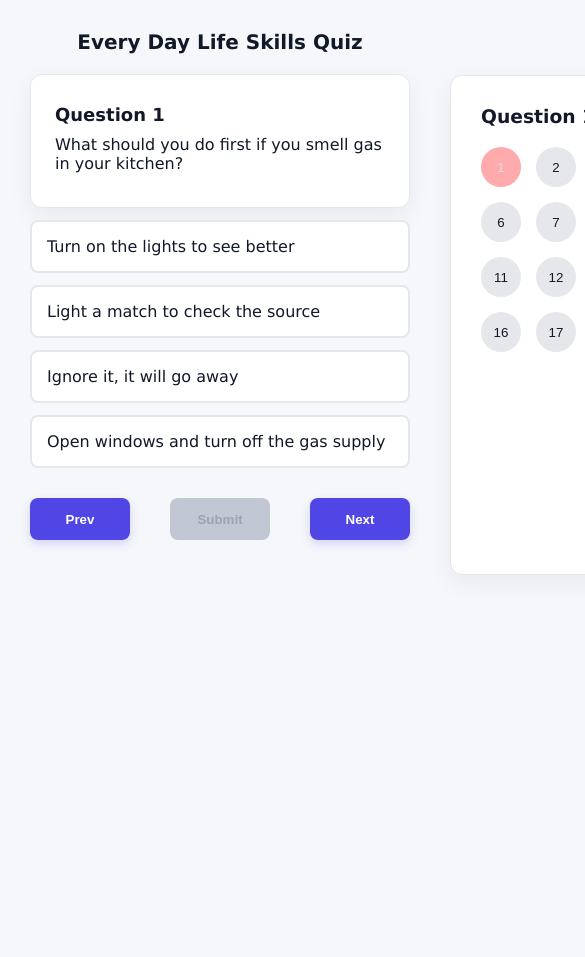
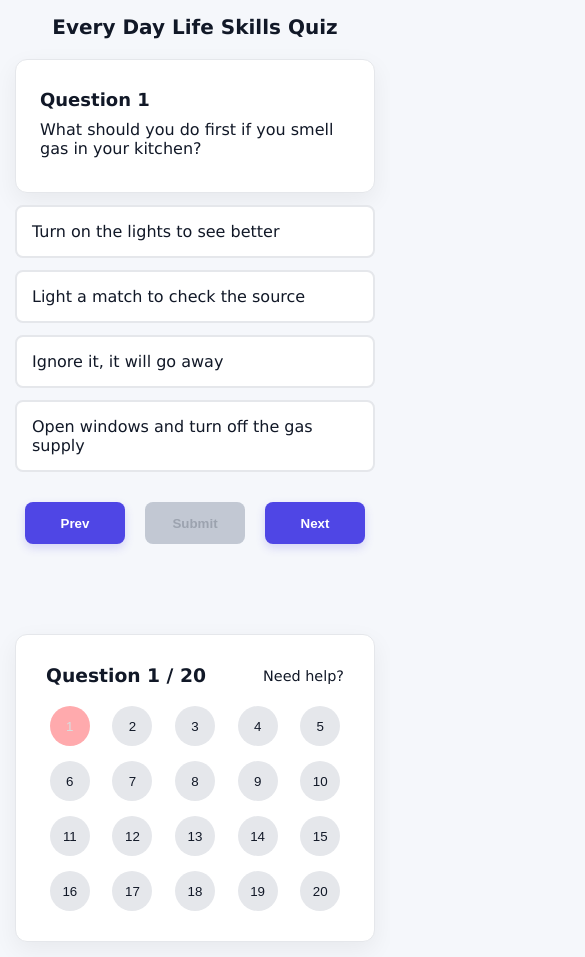
Before and after one commit to duku79edea/Quiz-app, a React (Vite) app: page / in a window 390 px wide. Shown: the top 957 px of the page, 585 px wide, since content can reach past the window. Before the commit the page ends 844 px from the top, so only its background shows below. Built offline with nearby package versions, Linux system fonts and the light colour scheme.

Commit message:
refactor: Added and implemented responsive design and tuned the question navigator.

```diff
--- a/src/App.css
+++ b/src/App.css
@@ -31,9 +31,12 @@ body{
     font-family: 'Lucida Sans', 'Lucida Sans Regular', 'Lucida Grande', 'Lucida Sans Unicode', Geneva, Verdana, sans-serif;
     padding: 30px;
     gap: 40px;
+    max-width: 1500px;
+    margin: 0 auto;
 }
 .question-interface{
-    width: 1500px;
+    flex: 1;
+    min-width: 0;
 }
 header h1{
     font-size: 20px;
@@ -124,8 +127,9 @@ header h1{
 
 }
 .question-nav{
-    width: 400px;
-    height: 500px;
+    width: 100%;
+    max-width: 400px;
+    height: max-content;
     flex-shrink: 0;
     margin-top: 45px;
     box-shadow: 0 8px 25px rgba(0, 0, 0, 0.06);
@@ -134,13 +138,29 @@ header h1{
     border-radius: 12px;
     padding: 30px;
 }
-.question-nav h3{
+.nav-header {
+    display: flex;
+    justify-content: space-between;
+    align-items: center;
     margin-bottom: 20px;
+}
+.nav-header h3 {
+    margin-bottom: 0;
+}
+.help-link {
+    font-size: 0.9rem;
+    color: var(--text);
+    text-decoration: none;
+    font-weight: 500;
+}
+.help-link:hover {
+    text-decoration: underline;
 }
 .btn-nav{
     display: grid;
-    grid-template-columns: repeat(5, 40px);
+    grid-template-columns: repeat(5, 1fr);
     gap: 15px;
+    justify-items: center;
 }
 .btn-nav button{
     border: none;
@@ -190,41 +210,39 @@ header h1{
     text-align: center;
     padding: 40px 32px;
     border-radius: 24px;
-    background: hsla(168, 69%, 91%, 0.55);
-    backdrop-filter: blur(16px);
-    -webkit-backdrop-filter: blur(16px);
-    border: 1px solid rgba(255, 255, 255, 0.4);
-    box-shadow: 0 20px 40px rgba(0, 0, 0, 0.25);
+    background-color: var(--card);
+    border: 1px solid var(--border);
+    box-shadow: 0 8px 25px rgba(0, 0, 0, 0.06);
     animation: pop-in 0.4s ease-out;
 }
 .score-content h2 {
     margin: 0 0 12px;
     font-size: 1.6rem;
     font-weight: 700;
-    color: #1f2937;
+    color: var(--text);
     letter-spacing: -0.5px;
 }
 .score-content p {
     margin: 0 0 24px;
     font-size: 1.1rem;
-    color: #374151;
-    opacity: 0.85;
+    color: var(--muted);
+
 }
 .restart-button {
     padding: 12px 32px;
     border-radius: 999px;
     border: none;
-    background: #4a6cf7;
+    background-color: var(--primary);
     color: #fff;
     font-size: 0.95rem;
     font-weight: 600;
     cursor: pointer;
-    box-shadow: 0 8px 20px rgba(74, 108, 247, 0.4);
+    box-shadow: 0 8px 20px rgba(79, 70, 229, 0.4);
     transition: transform 0.15s ease, box-shadow 0.15s ease;
 }
 .restart-button:hover {
     transform: scale(1.1);
-    box-shadow: 0 12px 24px rgba(74, 108, 247, 0.5);
+    background-color: var(--primary-dark); box-shadow: 0 12px 24px rgba(79, 70, 229, 0.5);
 }
 .restart-button:active {
     transform: translateY(0);
@@ -238,3 +256,17 @@ header h1{
     transform: scale(1);
   }
 }
+@media (max-width: 900px) {
+    .quiz-interface {
+        flex-direction: column;
+        padding: 15px;
+    }
+    .question-nav {
+        max-width: 100%;
+        margin-top: 20px;
+    }
+    .btn {
+        flex-wrap: wrap;
+        gap: 20px;
+    }
+}
--- a/src/components/Navigation.jsx
+++ b/src/components/Navigation.jsx
@@ -1,7 +1,10 @@
 export default function Navigation({ quizData, currentIndex, userAnswers, onNavigate }){
     return (
         <div className="question-nav">
-            <h3>Question {currentIndex + 1} / 20</h3>
+            <div className="nav-header">
+                <h3>Question {currentIndex + 1} / {quizData.length || 20}</h3>
+                <a href="#" className="help-link">Need help?</a>
+            </div>
             <div className="btn-nav">
                 {quizData.map((question, index) => {
 
```
